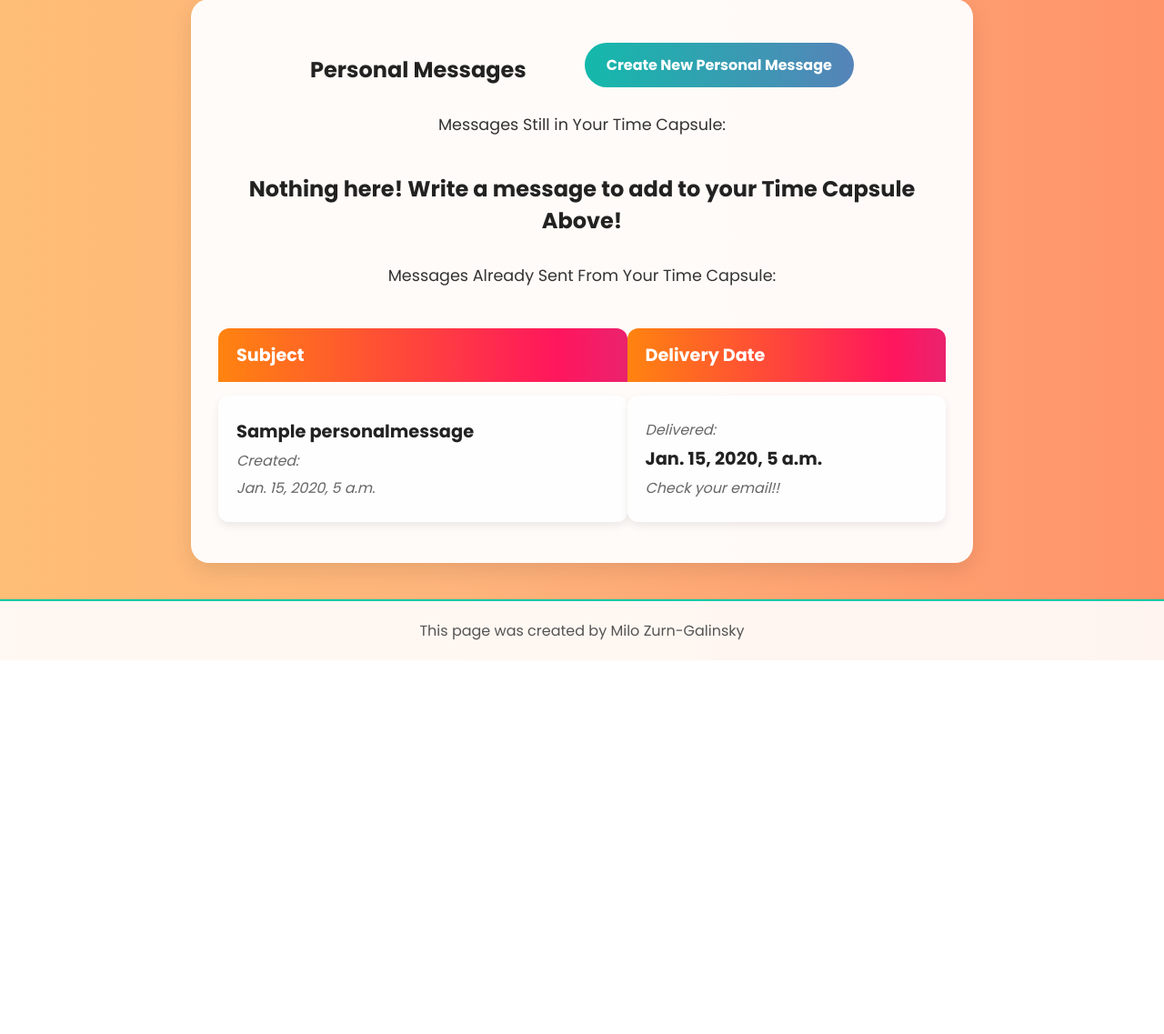
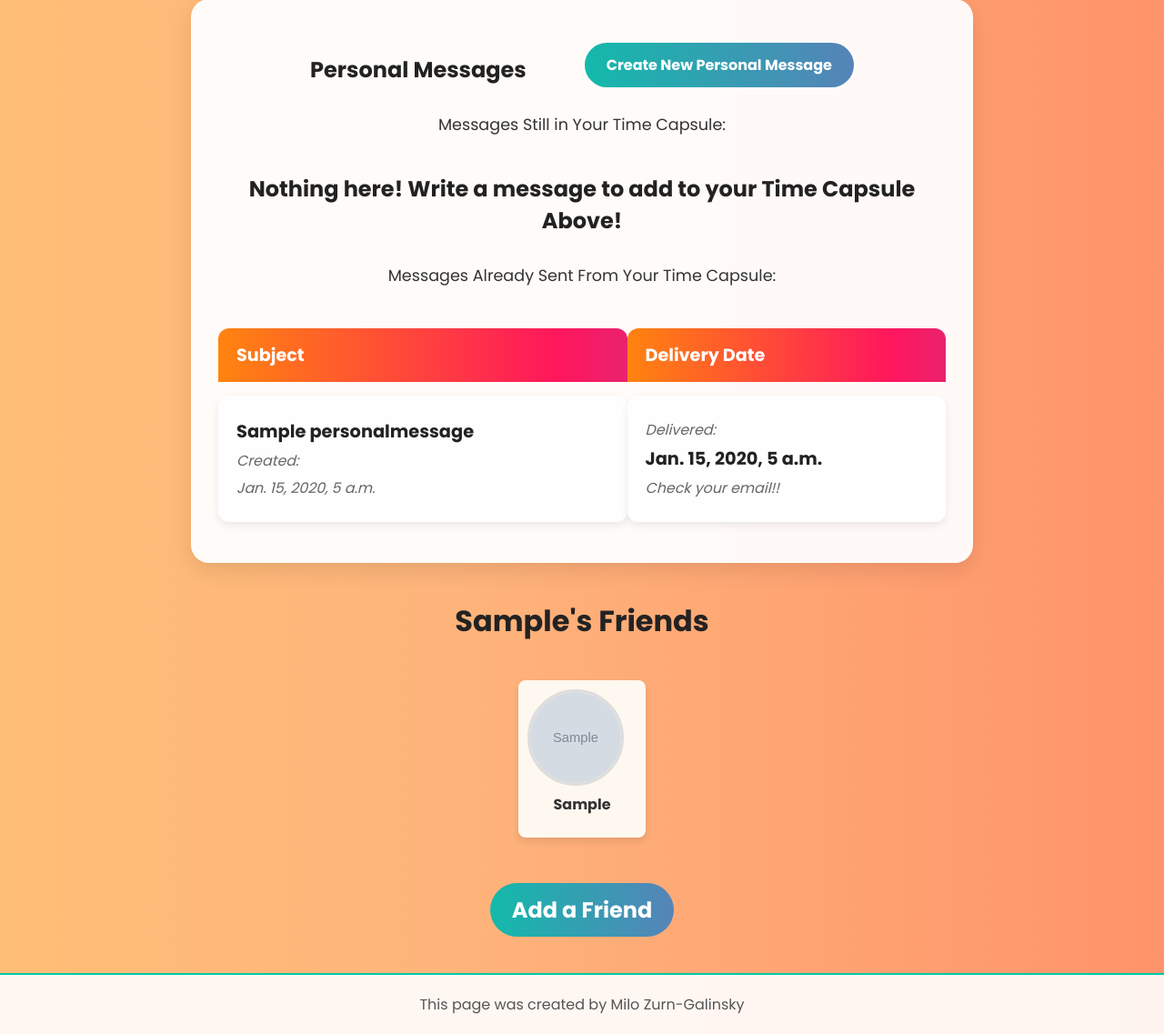
Before and after one commit to milozg/time-capsule-webapp, a Django app: page /project/profile in a window 1280 px wide. Shown: the part 255-1392 px from the top of the page at 91% size. Before the commit the page ends 981 px from the top, so only its background shows below. Run offline with Django 5.2, Linux system fonts and the light colour scheme; a user stored in the database is signed in; tables that the repository leaves empty hold one stand-in row (values such as "Sample post"); grey boxes marked "Sample" are stand-in pictures.

Commit message:
added friend functionality and made the models for groups

```diff
--- a/mini_fb/models.py
+++ b/mini_fb/models.py
@@ -53,7 +53,6 @@ class Profile(models.Model):
         new_friend.profile1 = self
         new_friend.profile2 = other
         new_friend.save()
-        return
 
     def get_friend_suggestions(self):
         '''Return a Queryset of friend suggestions for this profile'''
--- a/project/models.py
+++ b/project/models.py
@@ -18,12 +18,12 @@ def at_job_helper(delivery_date, subject, email, message):
     command = f'mailx -s \\"{subject}\\" \\"{email}\\" <<< \\"{message}\\"'
 
     # For local:
-    # with open(f'/Users/mish/Desktop/job_queue/{job_id}.sh', 'w') as f:
-    #     f.write(f'echo "{command}" | at {at_time}\n')
+    with open(f'/Users/mish/Desktop/job_queue/{job_id}.sh', 'w') as f:
+        f.write(f'echo "{command}" | at {at_time}\n')
 
     # For Server
-    with open(f'/home/ugrad/milozg/job_queue/{job_id}.sh', 'w') as f:
-        f.write(f'echo "{command}" | at {at_time}\n')
+    # with open(f'/home/ugrad/milozg/job_queue/{job_id}.sh', 'w') as f:
+    #     f.write(f'echo "{command}" | at {at_time}\n')
 
 # Create your models here.
 class Profile(models.Model):
@@ -60,6 +60,41 @@ class Profile(models.Model):
         pms = PersonalMessage.objects.filter(profile=self, delivery_date__lt=curr_time)
         return pms
 
+    def add_friend(self, other):
+        '''Add a friend relationship for this profile and the one refered to in other, if it is valid.'''
+        if other == self:
+            return
+        if other in self.get_friends():
+            return
+
+        new_friend = Friend()
+        new_friend.profile1 = self
+        new_friend.profile2 = other
+        new_friend.save()
+        return
+
+    def get_friends(self):
+        '''Return a list of all the profiles that this profile is friends with.'''
+        friend_relations = Friend.objects.all()
+        friends = []
+
+        for rel in friend_relations:
+            if rel.profile1 == self:
+                friends.append(rel.profile2)
+            elif rel.profile2 == self:
+                friends.append(rel.profile1)
+
+        return friends
+
+    def get_not_friends(self):
+        '''Return a queryset of all the profiles that this profile is not friends with.'''
+
+        profiles_to_exclude = list(map(lambda p: p.pk, self.get_friends()))
+        profiles_to_exclude.append(self.pk)
+
+        not_friends = Profile.objects.exclude(pk__in=profiles_to_exclude)
+        return not_friends
+
 class PersonalMessage(models.Model):
     '''Encapsulate the data of a message a profile makes to themselves.'''
     profile = models.ForeignKey(Profile, on_delete=models.CASCADE)
@@ -78,3 +113,32 @@ class PersonalMessage(models.Model):
             Will be called once upon the save of this PersonalMessage record.
         '''
         at_job_helper(self.delivery_date, self.subject, self.profile.email, self.message)
+
+class Friend(models.Model):
+    '''Encapsulate a friendship between two profiles in the Database.'''
+    profile1 = models.ForeignKey(Profile, on_delete=models.CASCADE, related_name="profile2")
+    profile2 = models.ForeignKey(Profile, on_delete=models.CASCADE, related_name="profile1")
+    timestamp = models.DateTimeField(auto_now=True)
+
+    def __str__(self):
+        return f'{self.profile1.first_name} & {self.profile2.first_name}'
+
+class Group(models.Model):
+    '''Encapsulate a group of profiles that contains group messages.'''
+    name = models.TextField(blank=False)
+    created = models.DateTimeField(auto_now=True)
+    min_delivery = models.DateTimeField(blank=False)
+    max_delivery = models.DateTimeField(blank=False)
+    delivery_date = models.DateTimeField(blank=True)
+
+class GroupMessage(models.Model):
+    '''Encapsulate a message for a group that will be sent out with the other messages.'''
+    group = models.ForeignKey(Group, on_delete=models.CASCADE)
+    profile = models.ForeignKey(Profile, on_delete=models.CASCADE)
+    subject = models.TextField(blank=False)
+    message = models.TextField(blank=True)
+
+class GroupMember(models.Model):
+    '''Encapsulate a member(profile) of a group'''
+    profile = models.ForeignKey(Profile, on_delete=models.CASCADE)
+    group = models.ForeignKey(Group, on_delete=models.CASCADE)
--- a/project/templates/project/profile_home.html
+++ b/project/templates/project/profile_home.html
@@ -56,4 +56,16 @@
             {% endfor %}
         </table>
     </div>
+    <h1>{{profile.first_name}}'s Friends</h1>
+    <div class="friends-container">
+        {% for p in profile.get_friends %}
+            <div class="friend">
+                <img src="{{p.profile_pic.url}}" alt="" class="profile-pic">
+                <h2>{{p.first_name}}</h2>
+            </div>
+        {% endfor %}
+    </div>
+    <h2>
+        <a href="{% url 'search_new_friends' %}" class="btn">Add a Friend</a>
+    </h2>
 {% endblock %}
--- a/project/urls.py
+++ b/project/urls.py
@@ -9,6 +9,8 @@ urlpatterns = [
     path('create_profile', CreateProfileView.as_view(), name="create_profile"),
     path('profile', ShowProfileHomeView.as_view(),name="profile_home"),
     path('profile/create_pm', CreatePersonalMessageView.as_view(),name="create_pm"),
+    path('profile/search_new_friends', SearchNewFriendsListView.as_view(), name="search_new_friends"),
+    path('profile/add_friend/<int:other_pk>', CreateFriendView.as_view(), name="add_friend"),
     path('login/', auth_views.LoginView.as_view(template_name='project/login.html'), name='login'),
     path('logout/', auth_views.LogoutView.as_view(template_name='project/logged_out.html'), name='logout'),
 ]
--- a/project/views.py
+++ b/project/views.py
@@ -97,3 +97,48 @@ class CreatePersonalMessageView(MyLoginRequiredMixin, CreateView):
         pm.add_at_job()
 
         return super().form_valid(form)
+
+class SearchNewFriendsListView(MyLoginRequiredMixin, ListView):
+    '''A class to handle the url to show a template that allows users to search for new friends.'''
+    template_name = 'project/new_friends.html'
+    model = Profile
+    context_object_name = 'profiles'
+
+    def get_object(self):
+        return Profile.objects.get(user=self.request.user)
+
+    def get_context_data(self):
+        '''Return the dictionary of context variables for use in the template'''
+        context = super().get_context_data()
+        profile = self.get_object()
+        context['profile'] = profile
+        return context
+
+    def get_queryset(self):
+
+        # start with those who profile is not yet friends with
+        results = self.get_object().get_not_friends()
+
+        # filter results by these field(s):
+        if 'first_name' in self.request.GET:
+            first_name = self.request.GET['first_name']
+            if first_name:
+                results = results.filter(first_name=first_name)
+
+        return results
+
+class CreateFriendView(MyLoginRequiredMixin, View):
+    '''View class to handle the creation of a new friend relationship between two profiles.'''
+    model = Profile
+
+    def get_object(self):
+        return Profile.objects.get(user=self.request.user)
+
+    def dispatch(self, request, *args, **kwargs):
+        '''Call the profile1 add friend method.'''
+
+        profile1 = self.get_object()
+        profile2 = Profile.objects.get(pk=kwargs['other_pk'])
+        profile1.add_friend(profile2)
+
+        return redirect(reverse('profile_home'))
--- a/static/project.css
+++ b/static/project.css
@@ -333,3 +333,28 @@ input[type="text"], input[type="email"], input[type="password"], textarea, selec
     font-size: 1em;
     color: #666;
 }
+
+.friends-container {
+    width: 80%;
+    margin: 0 auto;
+    padding: 20px;
+    display: flex;
+    flex-wrap: wrap;
+    gap: 40px; /* Increased spacing between friends */
+    justify-content: center; /* Centers the friends in the container */
+}
+
+.friend {
+    padding: 10px;
+    background-color: #fff8f0;
+    box-shadow: 0 4px 8px rgba(0, 0, 0, 0.1);
+    border-radius: 8px;
+    text-align: center;
+    width: 120px; /* Smaller box */
+}
+
+.friend h2 {
+    margin-top: 8px;
+    font-size: 1em;
+    color: #333;
+}
```
Also changed, not shown: project/templates/project/new_friends.html (added, +39 -0 lines), project/templates/project/search_new_friends.html (added, +19 -0 lines), media/alphonse.jpg (added), media/ed.webp (added), project/migrations/0006_friend.py (added), project/migrations/0007_group_groupmember_groupmessage.py (added).
